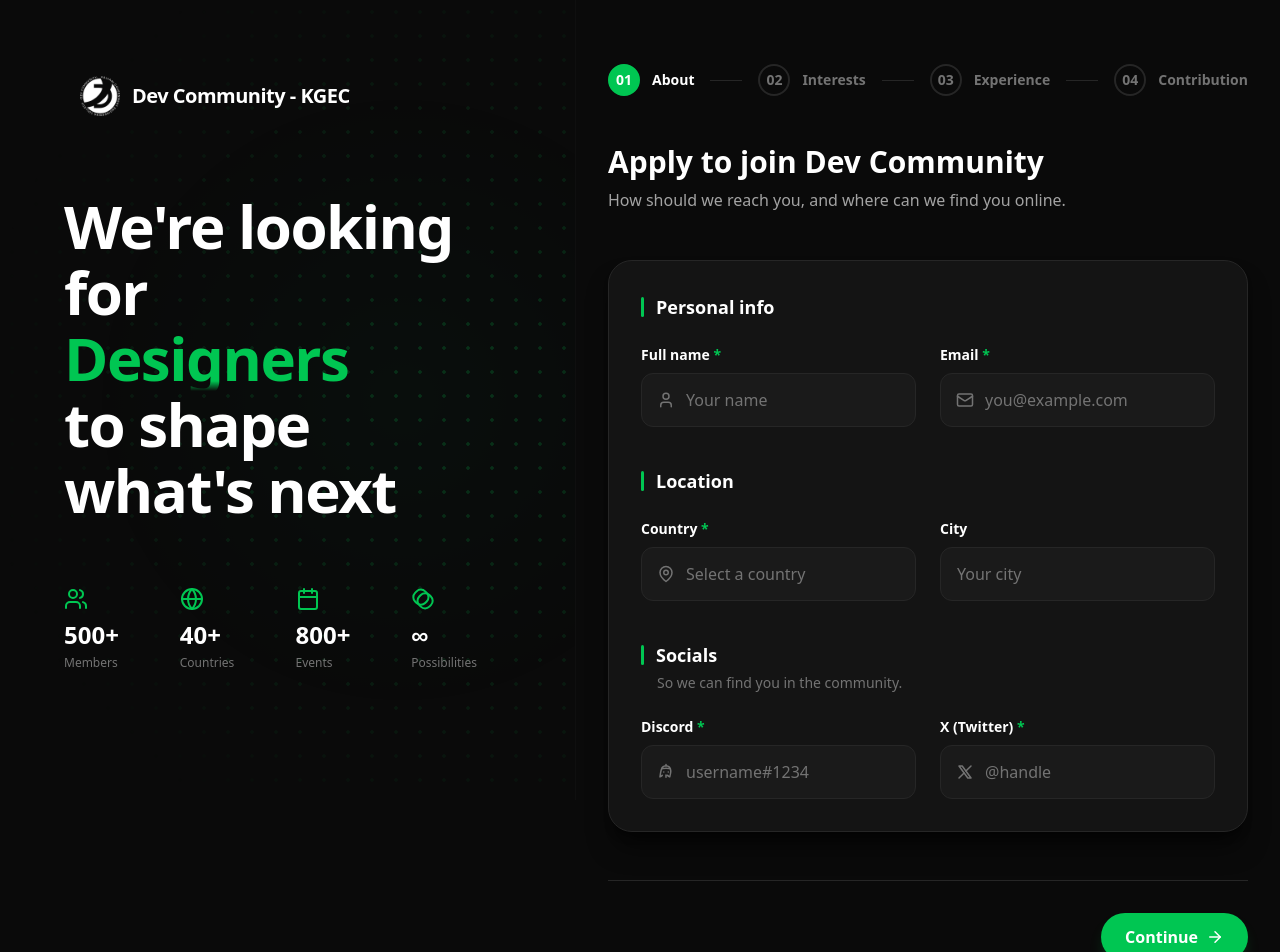
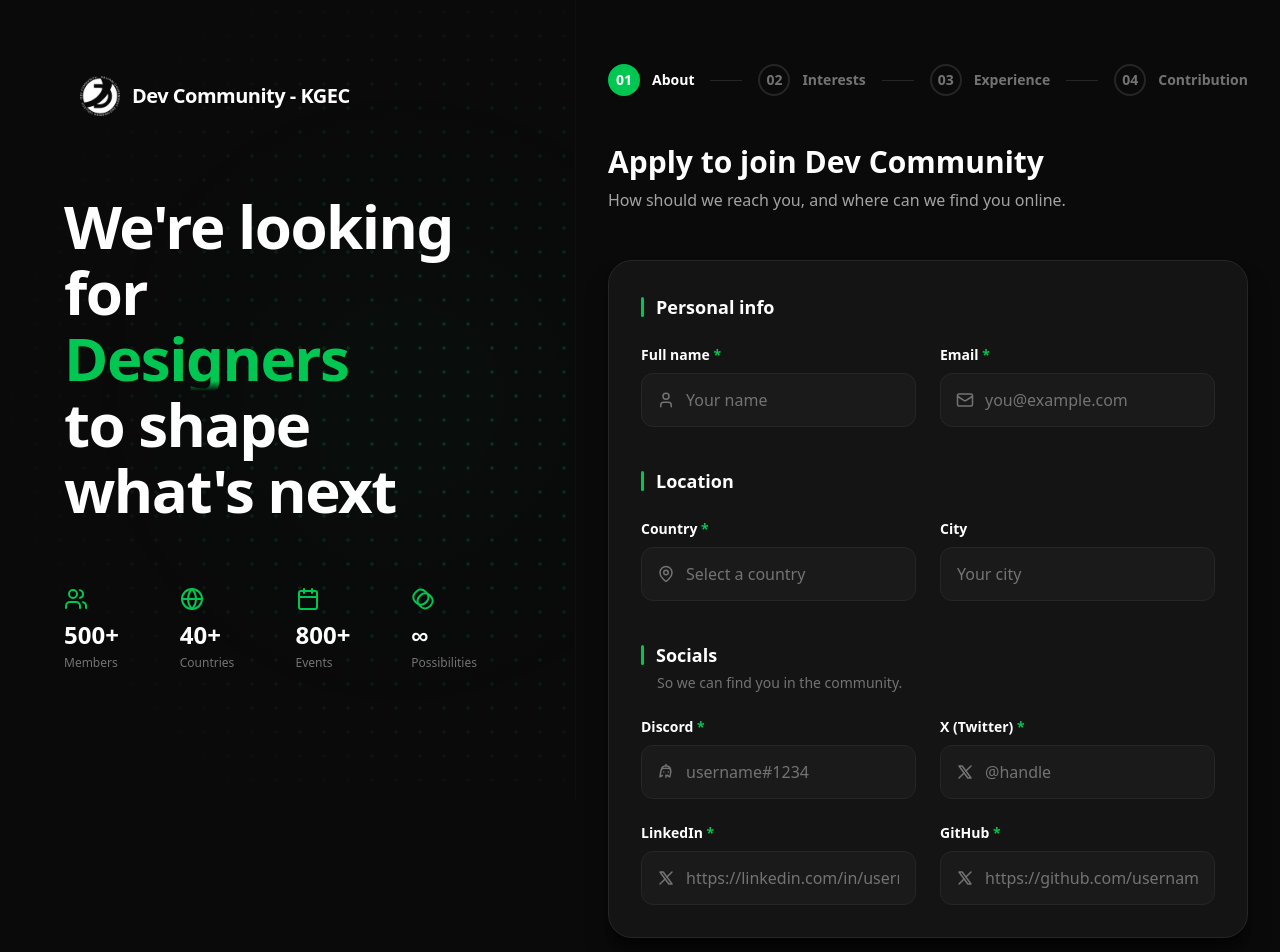
Before and after one commit to Soujanya-Mctrl/dc_hiring, a Next.js app: page / in a window 1280 px wide. Shown: the top 952 px of the page. Built offline with nearby package versions, Linux system fonts and the light colour scheme.

Commit message:
Added some required fields

```diff
--- a/components/steps/Step1About.tsx
+++ b/components/steps/Step1About.tsx
@@ -10,6 +10,8 @@ interface Step1AboutProps {
     city: string;
     twitter: string;
     discord: string;
+    linkedin: string;
+    github: string;
   };
   setFormData: (data: any) => void;
   onValidate?: (isValid: boolean) => void;
@@ -70,6 +72,18 @@ export function Step1About({ formData, setFormData, onValidate }: Step1AboutProp
       newErrors.twitter = 'Twitter handle is required';
     } else if (!validateTwitterHandle(formData.twitter)) {
       newErrors.twitter = 'Please enter a valid Twitter handle (e.g., @username)';
+    }
+
+    if (!formData.linkedin.trim()) {
+      newErrors.linkedin = 'LinkedIn profile is required';
+    } else if (!validateTwitterHandle(formData.linkedin)) {
+      newErrors.linkedin = 'Please enter a valid LinkedIn profile URL';
+    }
+
+    if (!formData.github.trim()) {
+      newErrors.github = 'GitHub profile is required';
+    } else if (!validateTwitterHandle(formData.github)) {
+      newErrors.github = 'Please enter a valid GitHub profile URL';
     }
 
     setErrors(newErrors);
@@ -157,6 +171,24 @@ export function Step1About({ formData, setFormData, onValidate }: Step1AboutProp
             error={errors.twitter}
             icon={<svg xmlns="http://www.w3.org/2000/svg" width="18" height="18" viewBox="0 0 24 24" fill="none" stroke="currentColor" strokeWidth="2" strokeLinecap="round" strokeLinejoin="round"><path d="M4 4l11.733 16h4.267l-11.733 -16z" /><path d="M4 20l6.768 -6.768m2.46 -2.46l6.772 -6.772" /></svg>}
           />
+          <Input
+            label="LinkedIn"
+            isRequired
+            placeholder="https://linkedin.com/in/username"
+            value={formData.linkedin}
+            onChange={(e) => handleChange('linkedin', (e.target as HTMLInputElement).value)}
+            error={errors.linkedin}
+            icon={<svg xmlns="http://www.w3.org/2000/svg" width="18" height="18" viewBox="0 0 24 24" fill="none" stroke="currentColor" strokeWidth="2" strokeLinecap="round" strokeLinejoin="round"><path d="M4 4l11.733 16h4.267l-11.733 -16z" /><path d="M4 20l6.768 -6.768m2.46 -2.46l6.772 -6.772" /></svg>}
+          />
+          <Input
+            label="GitHub"
+            isRequired
+            placeholder="https://github.com/username"
+            value={formData.github}
+            onChange={(e) => handleChange('github', (e.target as HTMLInputElement).value)}
+            error={errors.github}
+            icon={<svg xmlns="http://www.w3.org/2000/svg" width="18" height="18" viewBox="0 0 24 24" fill="none" stroke="currentColor" strokeWidth="2" strokeLinecap="round" strokeLinejoin="round"><path d="M4 4l11.733 16h4.267l-11.733 -16z" /><path d="M4 20l6.768 -6.768m2.46 -2.46l6.772 -6.772" /></svg>}
+          />
         </div>
 
       </div>
```
Also changed, not shown: 1 other file (tests, documents, lock files or other folders).
